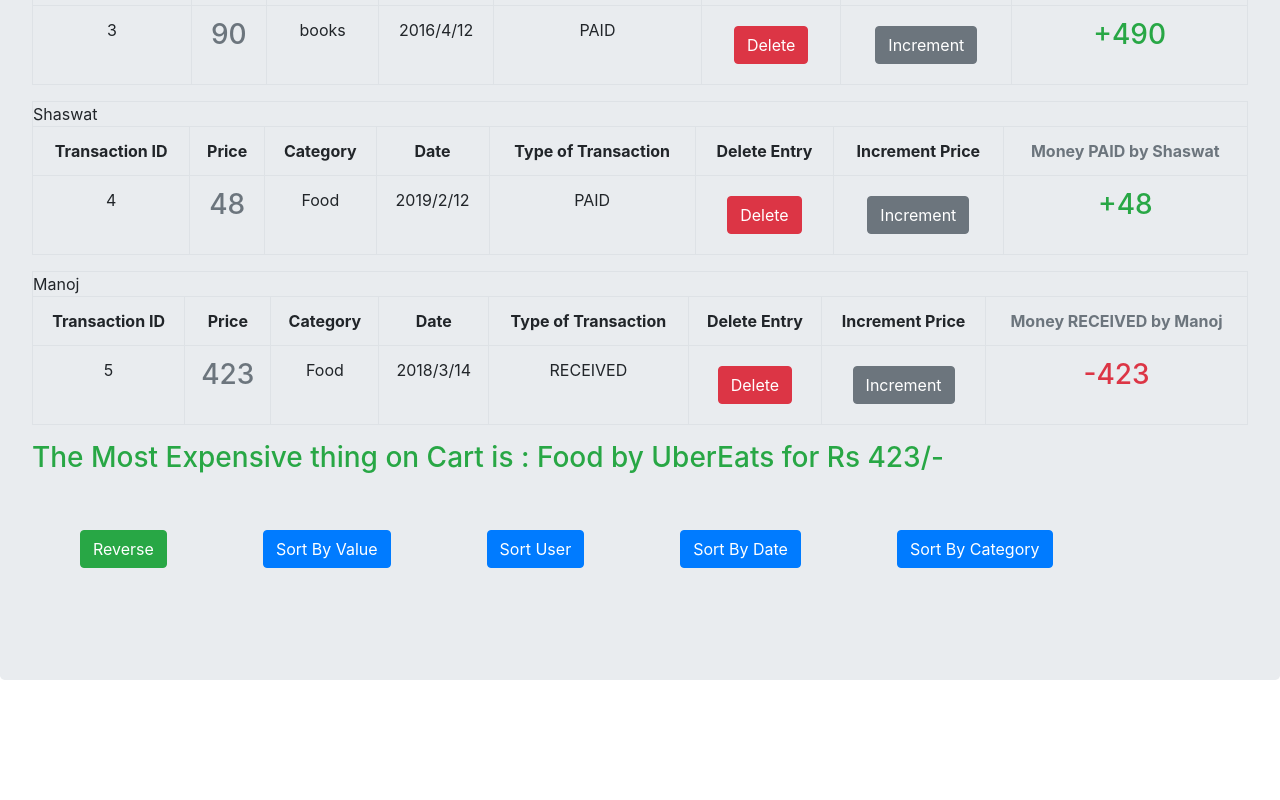
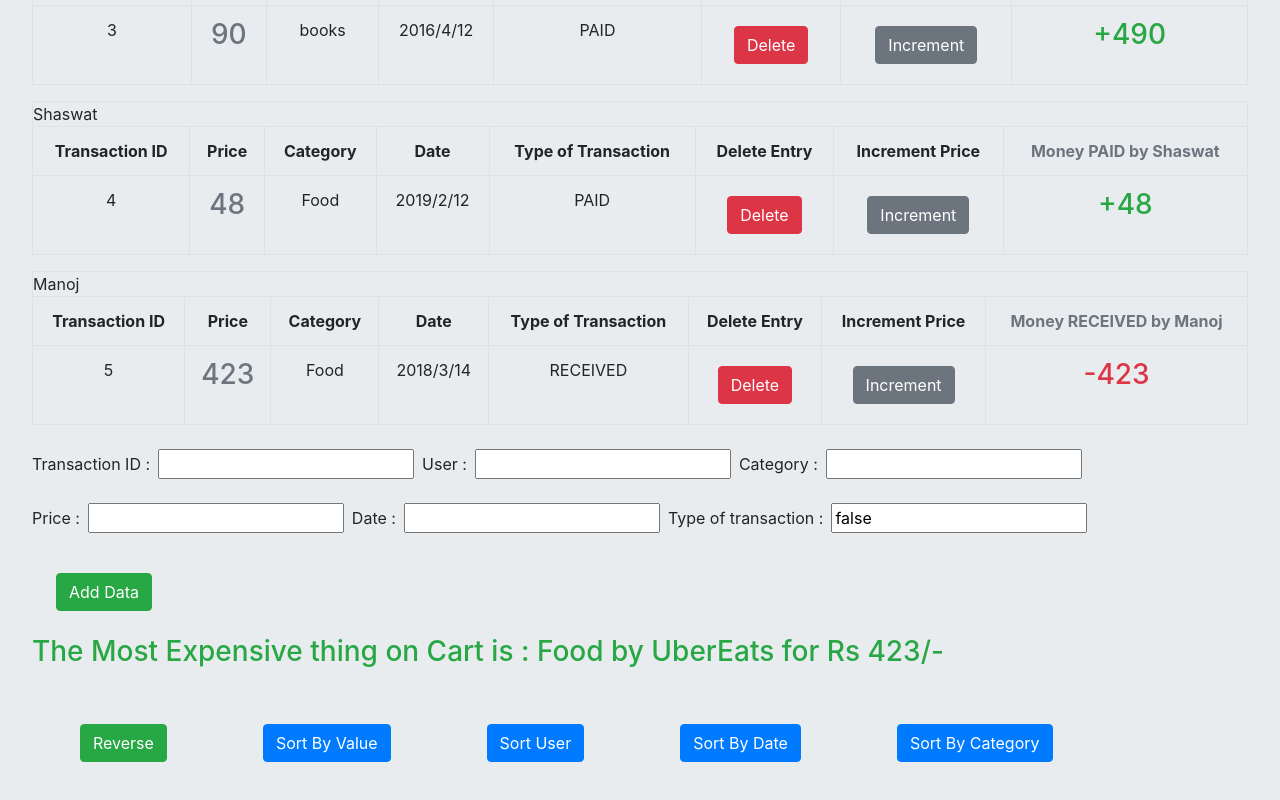
Before and after one commit to Flash-Shivam/Front-End, a React (Create React App) app: page / in a window 1280 px wide. Shown: the part 1260-2060 px from the top of the page. Before the commit the page ends 1972 px from the top, so only its background shows below. Built offline with nearby package versions, Linux system fonts and the light colour scheme.

Commit message:
New functionality added

```diff
--- a/src/App.js
+++ b/src/App.js
@@ -7,6 +7,13 @@ class App extends Component {
   constructor(props) {
     super(props);
     this.state = {
+      Newid: "",
+      NewDate: "",
+      NewUser: "",
+      NewCat: "",
+      NewPrice: "",
+      NewType: false,
+      checked: false,
       ExchangeRate: "1",
       valuee: "yyyy/mm/dd",
       counters: [
@@ -91,6 +98,40 @@ class App extends Component {
     this.exchange = this.exchange.bind(this);
     this.handleSubmit = this.handleSubmit.bind(this);
     this.changeval = this.changeval.bind(this);
+    this.handleCheck = this.handleCheck.bind(this);
+    this.handleDate = this.handleDate.bind(this);
+    this.handleUser = this.handleUser.bind(this);
+    this.handleCat = this.handleCat.bind(this);
+    this.handlePrice = this.handlePrice.bind(this);
+    this.handleId = this.handleId.bind(this);
+    this.handleType = this.handleType.bind(this);
+  }
+  handleCat(event) {
+    this.setState({ NewCat: event.target.value });
+  }
+
+  handleUser(event) {
+    this.setState({ NewUser: event.target.value });
+  }
+
+  handlePrice(event) {
+    this.setState({ NewPrice: event.target.value });
+  }
+
+  handleType(event) {
+    this.setState({ NewType: event.target.value });
+  }
+
+  handleId(event) {
+    this.setState({ Newid: event.target.value });
+  }
+
+  handleDate(event) {
+    this.setState({ NewDate: event.target.value });
+  }
+
+  handleCheck() {
+    this.setState({ checked: !this.state.checked });
   }
 
   exchange(event) {
@@ -242,6 +283,20 @@ class App extends Component {
     return x;
   };
 
+  handledata = () => {
+    this.setState({
+      counters: this.state.counters.concat({
+        User: this.state.NewUser,
+        sold: this.state.NewType,
+        id: this.state.Newid,
+        value: this.state.NewPrice,
+        category: this.state.NewCat,
+        sub_category: this.state.NewCat,
+        Date: this.state.NewDate
+      })
+    });
+  };
+
   handleShowOnline = () => {
     const counters = this.state.counters.filter(c => c.category === "online");
     this.setState({ counters });
@@ -273,7 +328,7 @@ class App extends Component {
             <input type="submit" className="text text-success" value="Submit" />
           </form>
 
-          <form onSubmit={this.handleSubmit}>
+          <form onSubmit={this.changeval}>
             <label>
               Exchange Rate:
               <input
@@ -284,19 +339,73 @@ class App extends Component {
               />
             </label>
           </form>
+          <input
+            type="checkbox"
+            onChange={this.handleCheck}
+            defaultChecked={this.state.checked}
+          />
 
-          <Counters
-            counters={this.state.counters}
-            OnReset={this.handleReset}
-            OnIncrement={this.handleIncrement}
-            OnDelete={this.handleDelete}
-            OnShow={this.handleShowBooks}
-            OnShowOnline={this.handleShowOnline}
-            Ad={this.add}
-            UseMoney={this.addUserMoney}
-            Rank={this.handleRank}
-          />
+          {this.track()}
           <div />
+          <form>
+            <label>
+              Transaction ID :
+              <input
+                className="m-2"
+                type="text"
+                value={this.state.Newid}
+                onChange={this.handleId}
+              />
+            </label>
+            <label>
+              User :
+              <input
+                className="m-2"
+                type="text"
+                value={this.state.NewUser}
+                onChange={this.handleUser}
+              />
+            </label>
+            <label>
+              Category :
+              <input
+                className="m-2"
+                type="text"
+                value={this.state.NewCat}
+                onChange={this.handleCat}
+              />
+            </label>
+            <label>
+              Price :
+              <input
+                className="m-2"
+                type="text"
+                value={this.state.NewPrice}
+                onChange={this.handlePrice}
+              />
+            </label>
+            <label>
+              Date :
+              <input
+                className="m-2"
+                type="text"
+                value={this.state.NewDate}
+                onChange={this.handleDate}
+              />
+            </label>
+            <label>
+              Type of transaction :
+              <input
+                className="m-2"
+                type="text"
+                value={this.state.NewType}
+                onChange={this.handleType}
+              />
+            </label>
+          </form>
+          <button className="btn btn-success m-4" onClick={this.handledata}>
+            Add Data
+          </button>
           <h3 className="text text-success">
             The Most Expensive thing on Cart is{" : "}
             {this.state.counters[this.maxx()].category} by{" "}
@@ -330,6 +439,26 @@ class App extends Component {
       return "";
     }
   }
+
+  track() {
+    if (this.state.checked === false) {
+      return (
+        <Counters
+          counters={this.state.counters}
+          OnReset={this.handleReset}
+          OnIncrement={this.handleIncrement}
+          OnDelete={this.handleDelete}
+          OnShow={this.handleShowBooks}
+          OnShowOnline={this.handleShowOnline}
+          Ad={this.add}
+          UseMoney={this.addUserMoney}
+          Rank={this.handleRank}
+        />
+      );
+    } else {
+      return "";
+    }
+  }
 }
 
 export default App;
```
